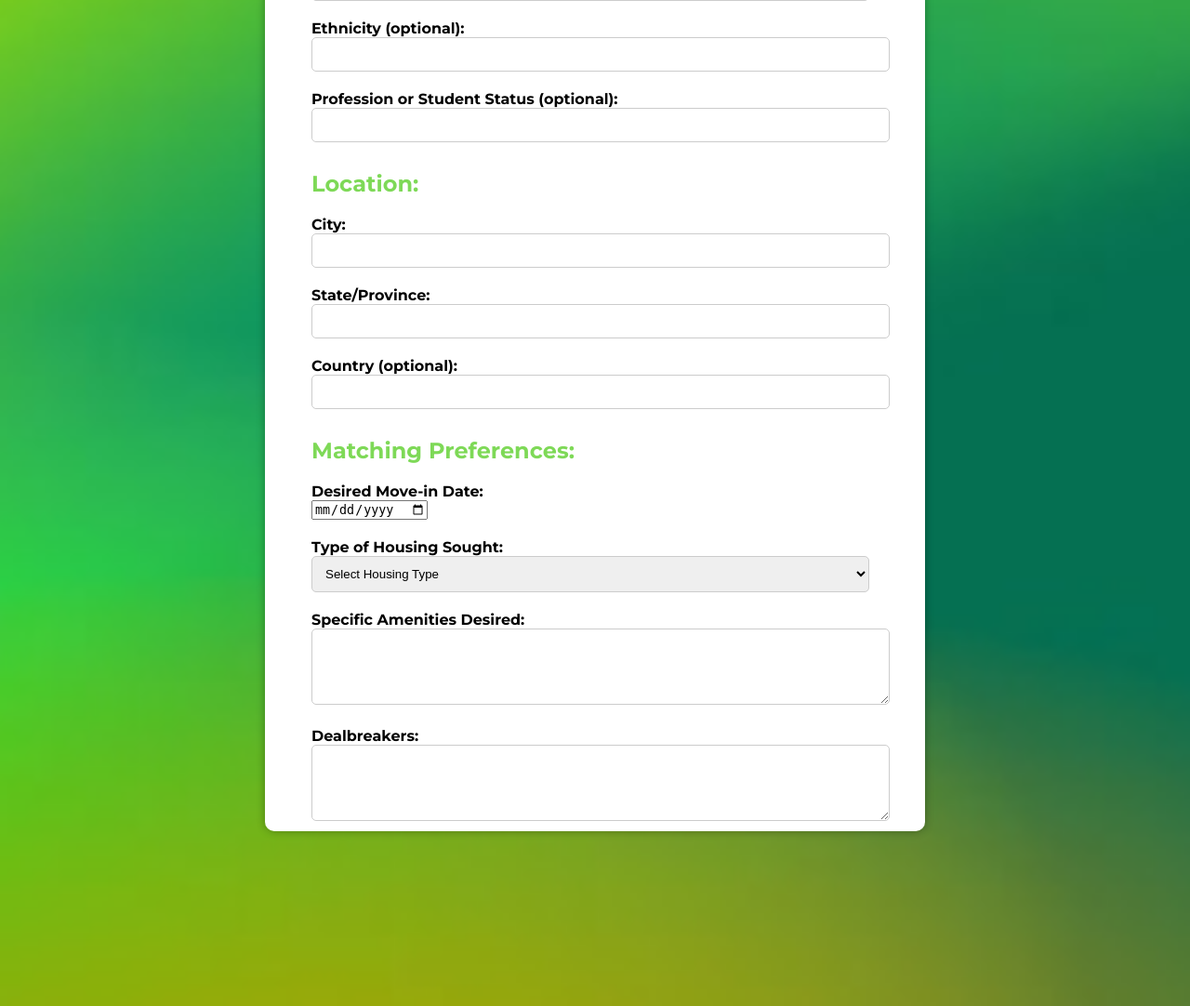
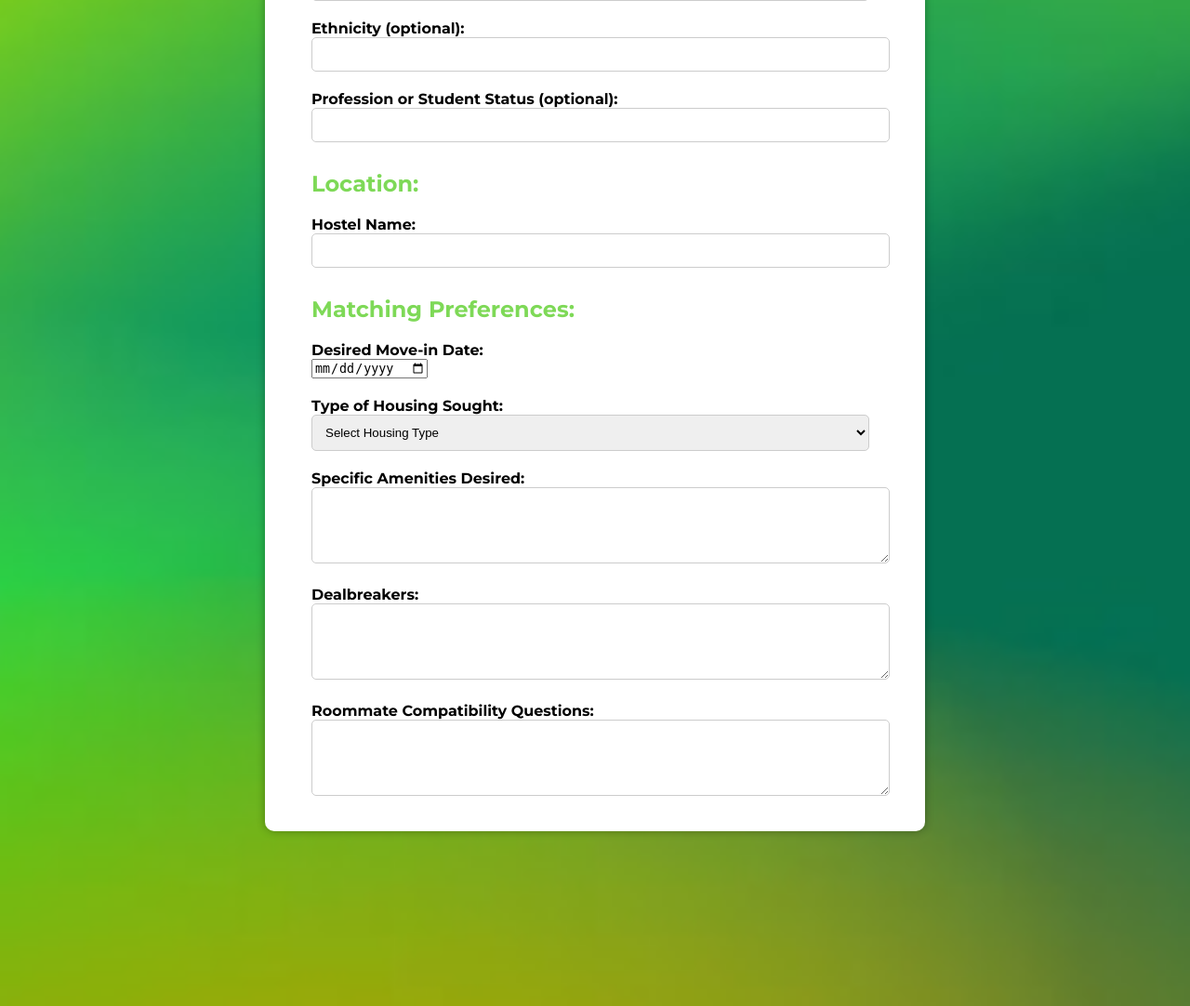
Before and after one commit to Malottey1/Roomate-Finder, a PHP site: page /login/register.php in a window 1280 px wide. Shown: the part 1241-2323 px from the top of the page at 93% size. Run offline with PHP 8.4, Linux system fonts and the light colour scheme.

Commit message:
Update registration form to collect hostel name instead of city, state, and country.

```diff
--- a/login/register.php
+++ b/login/register.php
@@ -73,16 +73,8 @@
                     </div>
                     <h2>Location:</h2>
                     <div class="form-group">
-                        <label for="city">City:</label>
-                        <input type="text" id="city" name="city" pattern="^[A-Za-z\s\-,']+$" required>
-                    </div>
-                    <div class="form-group">
-                        <label for="state">State/Province:</label>
-                        <input type="text" id="state" name="state" pattern="^[A-Za-z\s\-,']+$" required>
-                    </div>
-                    <div class="form-group">
-                        <label for="country">Country (optional):</label>
-                        <input type="text" id="country" name="country" pattern="^[A-Za-z\s\-,']+$" required>
+                        <label for="hostel">Hostel Name:</label>
+                        <input type="text" id="hostel" name="hostel" pattern="^[A-Za-z\s\-,']+$" required>
                     </div>
 
                     <h2>Matching Preferences:</h2>
@@ -139,8 +131,7 @@
                 const email = document.getElementById('email').value.trim();
                 const dateOfBirth = document.getElementById('dateOfBirth').value.trim();
                 const gender = document.getElementById('gender').value.trim();
-                const city = document.getElementById('city').value.trim();
-                const state = document.getElementById('state').value.trim();
+                const hostel = document.getElementById('hostel').value.trim();
 
             }
 
```
